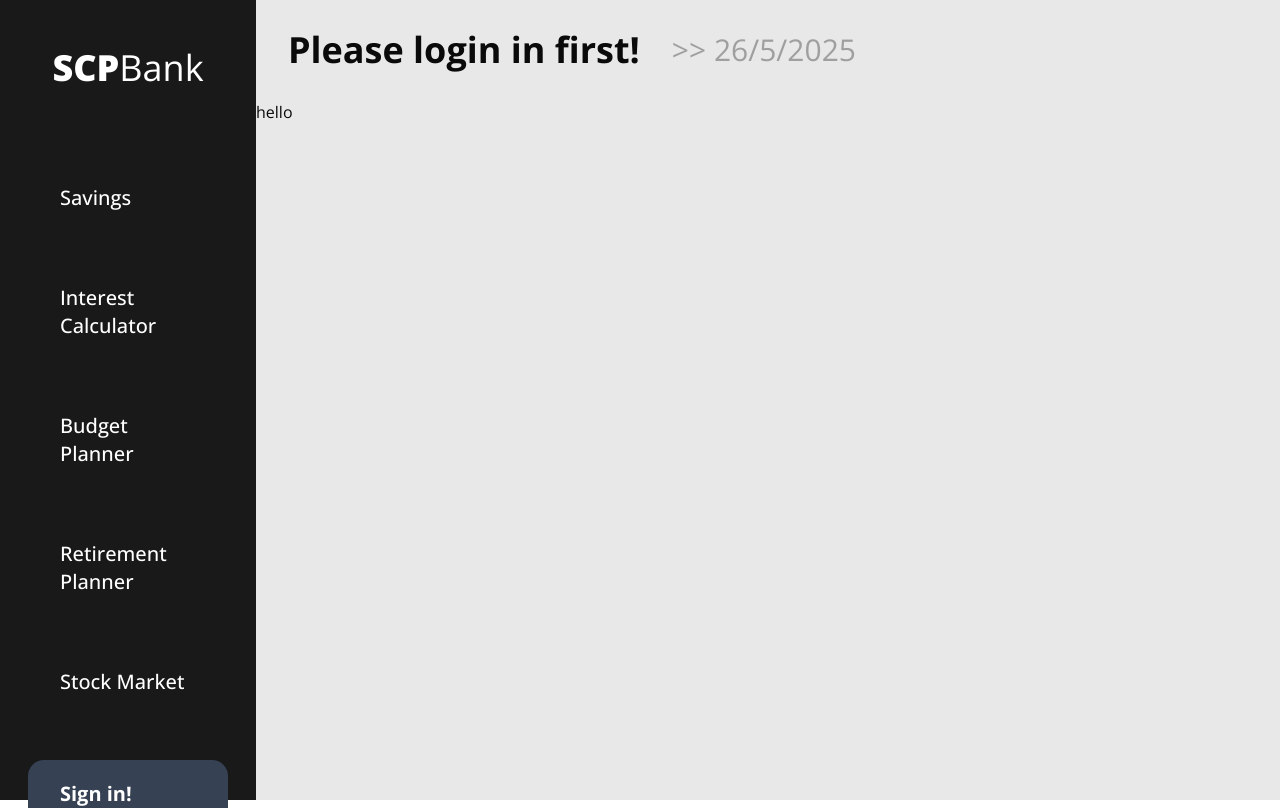
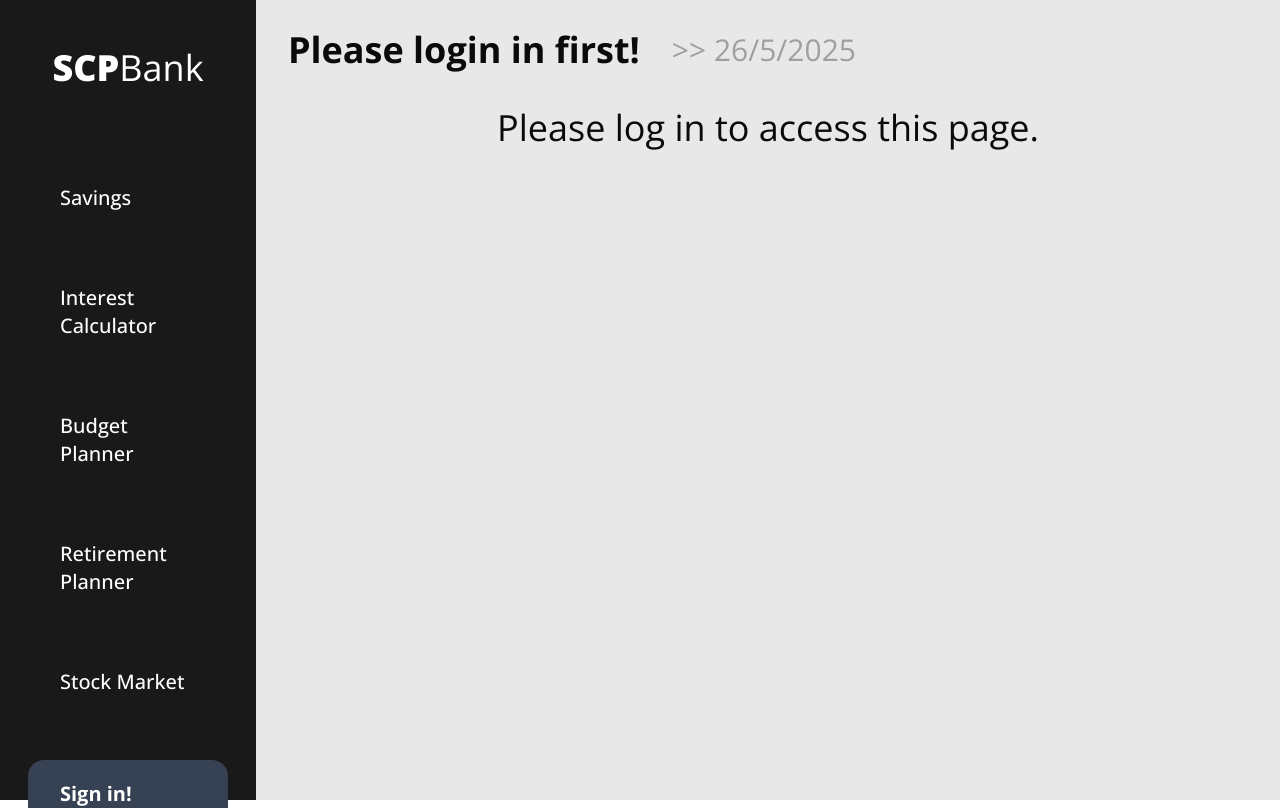
Before and after one commit to SCPassion/scpbank-ts, a React (Vite) app: page / in a window 1280 px wide. Shown: the top 808 px of the page. Built offline with nearby package versions, Linux system fonts and the light colour scheme.

Commit message:
feat: add AuthRequired component to enforce user authentication for protected routes

```diff
--- a/src/App.tsx
+++ b/src/App.tsx
@@ -14,11 +14,13 @@ import Portfolio from "./pages/stock/Portfolio"
 import SymbolDetail from "./pages/stock/SymbolDetail"
 import BudgetPlan from "./pages/Budget/BudgetPlan"
 import BudgetPortfolio from "./pages/Budget/BudgetPortfolio"
+import AuthRequired from "./pages/Auth/AuthRequired"
 function App() {
   return (
     <BrowserRouter>
       <Routes>
         <Route element={<MainLayout />}>
+          <Route element={<AuthRequired />}>
             <Route path="/" element={<h1>hello</h1>} />
             <Route
               path="savings"
@@ -75,6 +77,7 @@ function App() {
               <Route path="portfolio/:symbol" element={<SymbolDetail />} />
             </Route>
           </Route>
+        </Route>
       </Routes>
     </BrowserRouter>
   )
--- /dev/null
+++ b/src/pages/Auth/AuthRequired.tsx
@@ -0,0 +1,19 @@
+import { useUserStore } from "@/store/store"
+import { Outlet } from "react-router"
+
+export default function AuthRequired() {
+  const user = useUserStore((state) => state.user)
+
+  // Render children if user is authenticated
+  return (
+    <div>
+      {user ? (
+        <Outlet />
+      ) : (
+        <div className="mt-2 flex h-screen justify-center">
+          <h1 className="text-4xl">Please log in to access this page.</h1>
+        </div>
+      )}
+    </div>
+  )
+}
```
Lines whose indentation alone changed are shown as unchanged.
